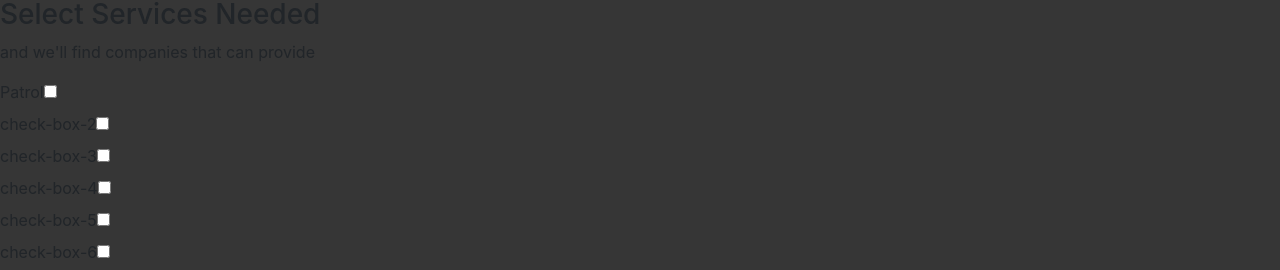
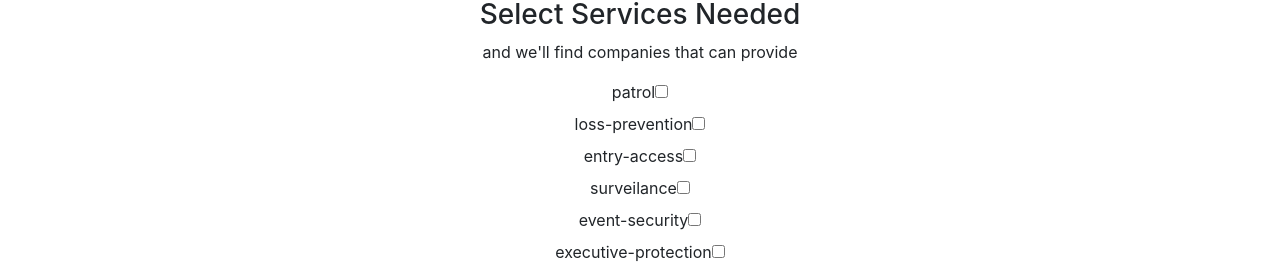
Before and after one commit to jIrwinCline/hench-machina, a React app: page / in a window 1280 px wide. Shown: the part 514-784 px from the top of the page. Built offline with nearby package versions, Linux system fonts and the light colour scheme.

Commit message:
services now saves inside of handle submit

```diff
--- a/src/components/MasterForm.jsx
+++ b/src/components/MasterForm.jsx
@@ -11,8 +11,9 @@ export default class MasterForm extends Component {
         this.state = {
             currentStep: 1,
             checkedItems: new Map(),
-            username: '',
-            password: '',
+            handsOn: false,
+            cost: "med",
+            additionalInfo: "",
         }
         this.handleChange = this.handleChange.bind(this)
         this.handleCheckboxChange = this.handleCheckboxChange.bind(this);
@@ -77,17 +78,38 @@ export default class MasterForm extends Component {
 
         this.setState({ newState })
       }
+
+
+    // printServices(map){
+    //     servicesArray = []
+    //     for (var i = 0, keys = Object.keys(map), ii = keys.length; i < ii; i++) {
+    //     console.log(keys[i] + '|' + map[keys[i]].list);
+    //     }
+    // }
     handleSubmit = (event) => {
         event.preventDefault()
-        const { email, username, password } = this.state
-        alert(`Your registration detail: \n
-        Email: ${email} \n
-        Username: ${username} \n
-        Password: ${password}`)
+        const { checkedItems, handsOn, cost, additionalInfo } = this.state
+        let serviceArr = []
+        for (let [k,v] of checkedItems){
+            console.log(k)
+            serviceArr.push(k)
+        }
+        // Object.keys(checkedItems).forEach(function(key) {
+        //     console.log(key)
+        //     serviceArr.push(checkedItems[key])
+        // });
+        // let printedServices = printServices(checkedItems)
+        alert(`Your search details: \n
+        Services: ${serviceArr} \n
+        Arresting: ${handsOn} \n
+        Price: ${cost} \n
+        Additional Info: ${additionalInfo}
+        `)
     }
     render(){
         return (
             <>
+            <div className="container">
                 <p>Step {this.state.currentStep}</p>
 
                 <form onSubmit={this.handleSubmit}>
@@ -110,6 +132,7 @@ export default class MasterForm extends Component {
                 </form>
                 {this.previousButton}
                 {this.nextButton}
+            </div>
             </>
         )
     }
--- a/src/components/Step3.jsx
+++ b/src/components/Step3.jsx
@@ -6,7 +6,7 @@ export default function Step3(props) {
     }
     return (
         <>
-        <h3>Is the information corrent?</h3>
+        <h3>Is the information correct?</h3>
         <p>Anything else the service provider should know?</p>
         <div className="form-group">
             <label htmlFor="info">Is there additional information that the service provider should know about?</label>
@@ -15,7 +15,7 @@ export default function Step3(props) {
                 id="info"
                 name="info"
                 type="text"
-                placeholder="Enter password"
+                placeholder="Add Important Info"
                 value={props.password}
                 onChange={props.handleChange}
             />
--- a/src/components/checkboxes.jsx
+++ b/src/components/checkboxes.jsx
@@ -2,34 +2,39 @@ import React from 'react'
 
 const checkboxes = [
     {
-      name: 'Patrol',
+      name: 'patrol',
       key: 'patrol',
-      label: 'patrol',
+      label: 'Patrol',
     },
     {
-      name: 'check-box-2',
-      key: 'checkBox2',
-      label: 'Check Box 2',
+      name: 'loss-prevention',
+      key: 'lossPrevention',
+      label: 'Loss Prevention',
     },
     {
-      name: 'check-box-3',
-      key: 'checkBox3',
-      label: 'Check Box 3',
+      name: 'entry-access',
+      key: 'EntryAccess',
+      label: 'Entry Access',
     },
     {
-      name: 'check-box-4',
-      key: 'checkBox4',
-      label: 'Check Box 4',
+      name: 'surveilance',
+      key: 'surveilance',
+      label: 'Surveilance',
     },
     {
-      name: 'check-box-5',
-      key: 'checkBox5',
-      label: 'Check Box 5',
+      name: 'event-security',
+      key: 'eventSecurity',
+      label: 'Event Security',
     },
     {
-      name: 'check-box-6',
-      key: 'checkBox6',
-      label: 'Check Box 6',
+      name: 'executive-protection',
+      key: 'executiveProtection',
+      label: 'Executive/Personnel Protection',
+    },
+    {
+      name: 'estate-protection',
+      key: 'estateProtection',
+      label: 'Estate and Residential Protection',
     },
   ];
 
--- a/src/style.scss
+++ b/src/style.scss
@@ -21,7 +21,7 @@ html { height: 100%; }
 body {
   height: 100%;
   margin: 0;
-  background: #363636;
+  // background: #363636;
 //   display: -webkit-flex;
 //   display: flex;
 //   align-items: center;
```
Also changed, not shown: src/components/CheckboxContainer.jsx (deleted, +0 -39 lines). Lines whose indentation alone changed are shown as unchanged.
